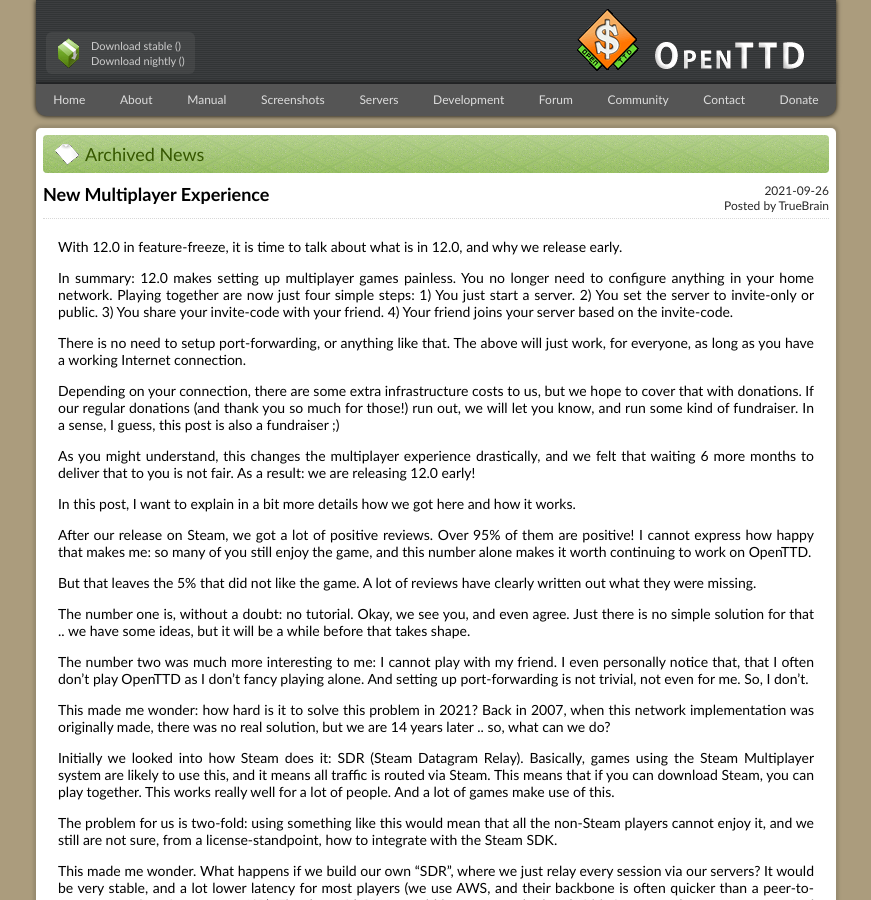
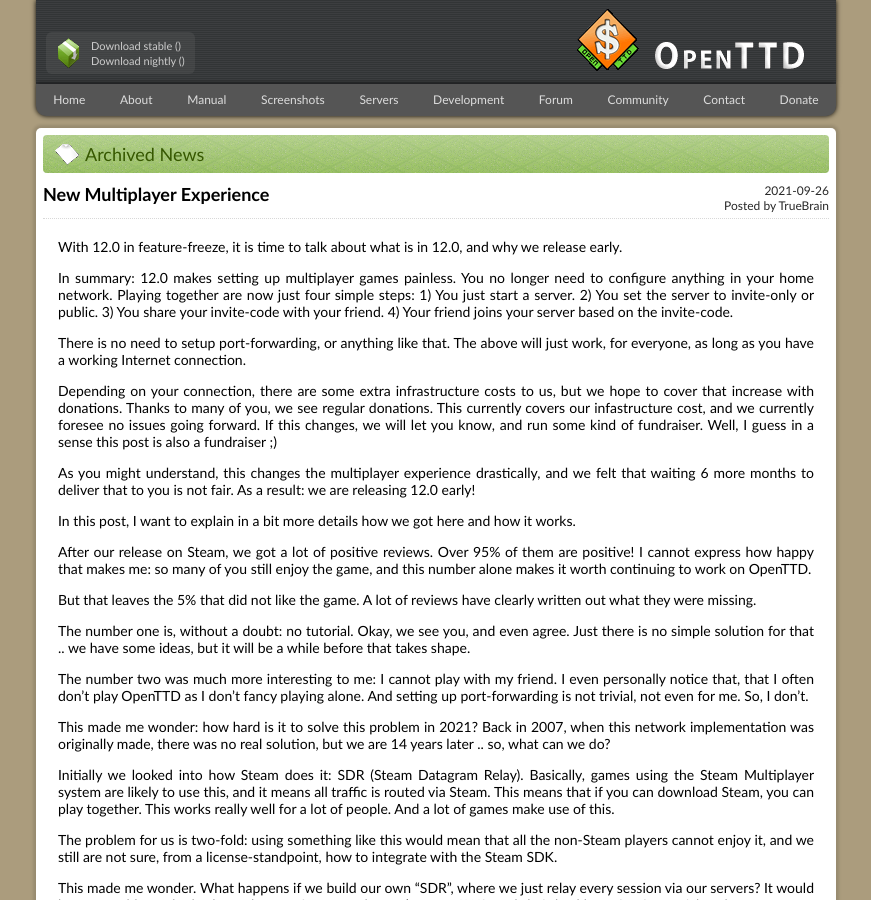
Before and after one commit to OpenTTD/website, a Jekyll site: the page built from _posts/2021-09-26-new-multiplayer-experience.md, in a window 1280 px wide and 900 px high. Shown: the whole window, without its empty margins (204-1075 px from the left). Built offline with Jekyll 4.4.1, drawn with Linux system fonts in a browser that asks for light colours.

Commit message:
Reworded the donations part

```diff
--- a/_posts/2021-09-26-new-multiplayer-experience.md
+++ b/_posts/2021-09-26-new-multiplayer-experience.md
@@ -16,9 +16,11 @@
 There is no need to setup port-forwarding, or anything like that.
 The above will just work, for everyone, as long as you have a working Internet connection.
 
-Depending on your connection, there are some extra infrastructure costs to us, but we hope to cover that with donations.
-If our regular donations (and thank you so much for those!) run out, we will let you know, and run some kind of fundraiser.
-In a sense, I guess, this post is also a fundraiser ;)
+Depending on your connection, there are some extra infrastructure costs to us, but we hope to cover that increase with donations.
+Thanks to many of you, we see regular donations.
+This currently covers our infastructure cost, and we currently foresee no issues going forward.
+If this changes, we will let you know, and run some kind of fundraiser.
+Well, I guess in a sense this post is also a fundraiser ;)
 
 As you might understand, this changes the multiplayer experience drastically, and we felt that waiting 6 more months to deliver that to you is not fair.
 As a result: we are releasing 12.0 early!
```
